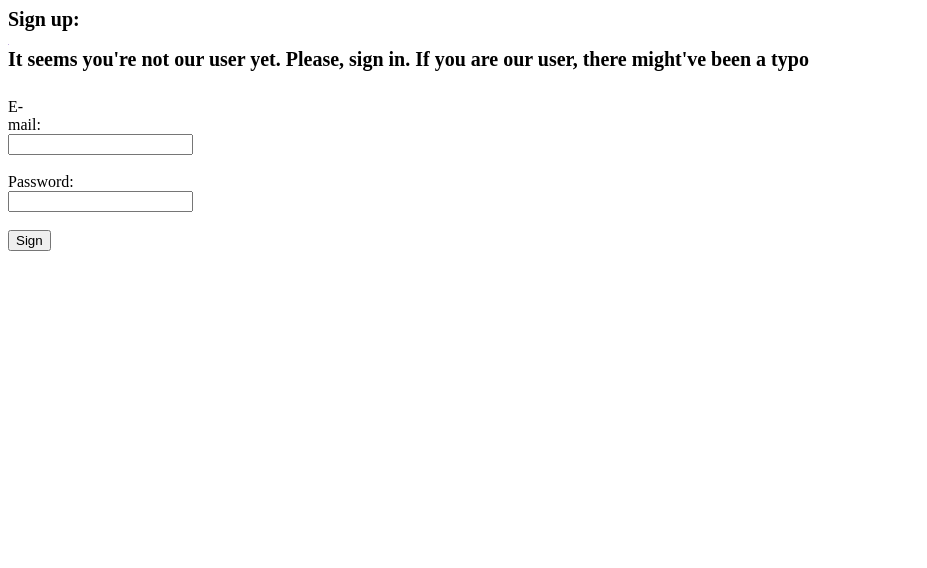
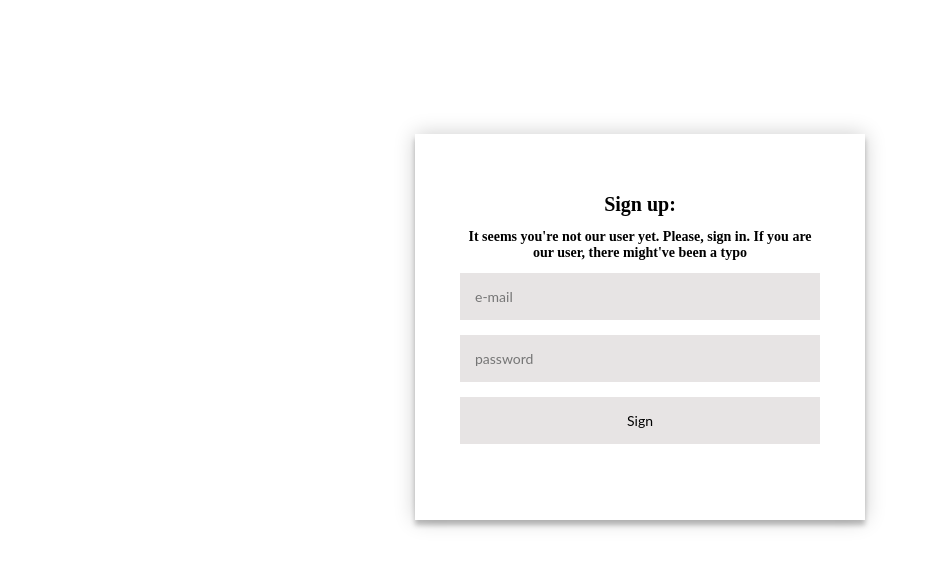
Before and after one commit to SirCossack/nerdbord-project-challenge, a Django app: page /signup/ in a window 1280 px wide. Shown: the top 568 px of the page, without its empty margins (0-927 px from the left). Run offline with Django 5.2, Linux system fonts and the light colour scheme.

Commit message:
User-experience Schmooser-schmexperience - slightly better htlm/css

```diff
--- a/cloud_storage/cloud_storage/settings.py
+++ b/cloud_storage/cloud_storage/settings.py
@@ -11,6 +11,7 @@ https://docs.djangoproject.com/en/5.0/ref/settings/
 """
 
 from pathlib import Path
+import os
 
 # Build paths inside the project like this: BASE_DIR / 'subdir'.
 BASE_DIR = Path(__file__).resolve().parent.parent
@@ -20,7 +21,8 @@ BASE_DIR = Path(__file__).resolve().parent.parent
 # See https://docs.djangoproject.com/en/5.0/howto/deployment/checklist/
 
 # SECURITY WARNING: keep the secret key used in production secret!
-SECRET_KEY = 'django-insecure-tbf=j58#cegcp+d37xggy0gzu7l+(#1&#vdg97@xauek%^nr+4'
+
+SECRET_KEY = os.getenv('DJANGO_SECRET_KEY')
 
 # SECURITY WARNING: don't run with debug turned on in production!
 DEBUG = True
--- a/cloud_storage/login/static/login.css
+++ b/cloud_storage/login/static/login.css
@@ -1,8 +1,27 @@
-.section1
-{
-position:absolute;
-background-color:#C3B1E1;
-height:1px;
-width:1px;
-white-space: pre-line;
+.login {
+  width: 500px;
+  padding: 10% 0 0;
+  margin: auto;
 }
+.form {
+    position: relative;
+    z-index: 1;
+    background: #FFFFFF;
+    max-width: 360px;
+    margin: 0 auto 100px;
+    padding: 45px;
+    text-align: center;
+    box-shadow: 0 0 20px 0 rgba(0, 0, 0, 0.2), 0 5px 5px 0 rgba(0, 0, 0, 0.24);
+}
+
+.form input {
+    font-family: "Lato", sans-serif;
+    outline: 0;
+    background: #e7e4e4;
+    width: 100%;
+    border: 0;
+    margin: 0 0 15px;
+    padding: 15px;
+    box-sizing: border-box;
+    font-size: 14px;
+}
--- a/cloud_storage/login/templates/login.html
+++ b/cloud_storage/login/templates/login.html
@@ -1,5 +1,5 @@
 {% load static %}
-<link rel="stylesheet" href="{% static 'login.css' %}">
+<link rel="stylesheet" type="text/css" href="{% static 'login.css' %}">
 
 <!DOCTYPE html>
 <html lang="en">
@@ -8,20 +8,55 @@
     <title>Title</title>
 </head>
 <body>
-<h1 style="font-size: 20"> {{ signorlog }} </h1>
-        <div></div>
-        <div id='section1' class='section1'>
-                <form action="/{{action}}/" method="post">
-                    {% csrf_token %}
-                    <label for="Email">E-mail: </label>
-                    <input id="Email" type="text" name="Email" value="{{ current_email }}">
 
-                    <label for="Password">Password: </label>
-                    <input id="Password" type="text" name="Password" value="{{ current_password }}">
+<div class="login">
+    <div class="form">
+        <h1 style="font-size: 20"> {{ signorlog }} </h1>
+        <h2 style="font-size: 14">{{ note }}</h2>
+        <form class="registration-form" action="/{{action}}/" method="post">
+            {% csrf_token %}
+            <input id="Email" placeholder="e-mail" type="text" name="Email" value="{{ current_email }}"/>
+            <input id="Password" placeholder="password" type="password" name="Password" value="{{ current_password }}"/>
+            <input type="submit" value={{signorlog}}>
+        </form>
+    </div>
+</div>
 
-                    <input type="submit" value={{signorlog}}>
-                </form>
-        </div>
-<h2 style="font-size: 20">{{ note }}</h2>
+
 </body>
 </html>
+
+<!--<div class="forma">-->
+<!--    <h1 style="font-size: 20"> {{ signorlog }} </h1>-->
+<!--    <form action="/{{action}}/" method="post">-->
+<!--        {% csrf_token %}-->
+<!--        <label for="Email">E-mail: </label>-->
+<!--        <input id="Email" type="text" name="Email" value="{{ current_email }}">-->
+
+<!--        <label for="Password">Password: </label>-->
+<!--        <input id="Password" type="password" name="Password" value="{{ current_password }}">-->
+
+<!--        <input type="submit" value={{signorlog}}>-->
+<!--    </form>-->
+<!--    <h2 style="font-size: 20">{{ note }}</h2>-->
+<!--</div>-->
+
+
+
+<!--<div class="login">-->
+<!--    <div class="form">-->
+<!--        <form class="registration-form">-->
+<!--            <input type="text" placeholder="name" />-->
+<!--            <input type="password" placeholder="password" />-->
+<!--            <input type="text" placeholder="email" />-->
+<!--            <button>Create</button>-->
+<!--            <p><a href="#">Log In</a></p>-->
+<!--        </form>-->
+<!--        <form class="login-form">-->
+<!--            <input type="text" placeholder="username" />-->
+<!--            <input type="password" placeholder="password" />-->
+<!--            <button>Login</button>-->
+<!--            <p><a href="#">Register</a></p>-->
+<!--        </form>-->
+<!--    </div>-->
+<!--</div>-->
--- a/cloud_storage/login/views.py
+++ b/cloud_storage/login/views.py
@@ -13,7 +13,12 @@ def signup(request):
 
 
 def signing(request):
-    supabase.auth.sign_up({'email':request.POST['Email'], 'password': request.POST['Password']})
+    try:
+        supabase.auth.sign_up({'email':request.POST['Email'], 'password': request.POST['Password']})
+    except (AuthInvalidCredentialsError, AuthApiError):
+        return render(request, 'login.html', context={'action': 'signing', 'signorlog': "Sign up:",
+                                                      "note": "Invalid credentials"})
+
     return HttpResponseRedirect("/loggedin/")
 
 def login(request):
@@ -23,8 +28,9 @@ def login(request):
     except AuthApiError:
         return HttpResponseRedirect('/signup/')
 
+
     except AuthInvalidCredentialsError:
-        raise AuthInvalidCredentialsError("Please enter valid credentials.")
+        return render(request, 'login.html', context={'action': 'login', 'signorlog': "Log in:", 'note': "Invalid credentials"})
 
     return HttpResponseRedirect("/loggedin/")
 
```
